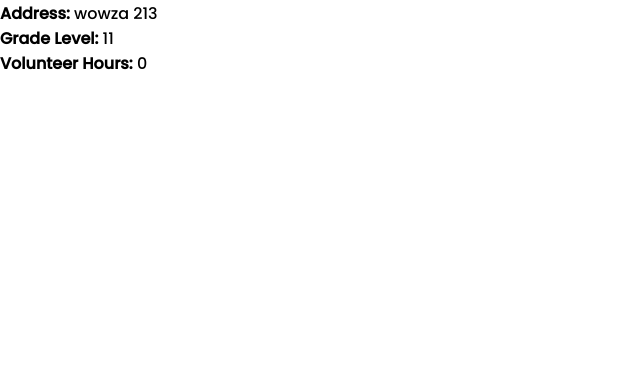
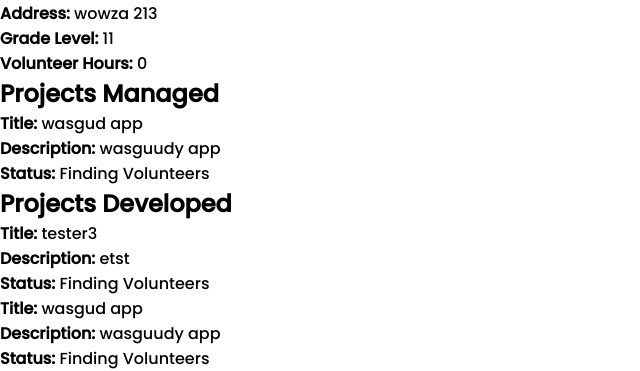
Before and after one commit to Mahasvin24/TechXelerate-LaunchLink, a Django app: page /accounts/volunteers/3 in a window 1280 px wide. Shown: the part 909-1280 px from the top of the page, without its empty margins (0-640 px from the left). Before the commit the page ends 979 px from the top, so only its background shows below. Run offline with Django 4.2, Linux system fonts and the light colour scheme; data comes from the database, SQL or seed files in the repository; both versions use the stored data as it was after the commit; some libraries are stand-ins or nearby versions.

Commit message:
more info in profiles

```diff
--- a/accounts/templates/accounts/volunteer_profile.html
+++ b/accounts/templates/accounts/volunteer_profile.html
@@ -2,7 +2,7 @@
 {% load static %}
 
 {% block body %}
-<div>
+  <div>
     <img src="{{ volunteer.user.img.url }}" alt="Volunteer Image">
   </div>
   <h1>Volunteer Details</h1>
@@ -18,4 +18,16 @@
   <!-- <p><strong>Skills:</strong> {{ volunteer.skills }}</p>
   <p><strong>Interests:</strong> {{ volunteer.interests }}</p>
   <p><strong>Availability:</strong> {{ volunteer.availability }}</p> -->
+  <h2>Projects Managed</h2>
+  {% for project in volunteer.projects_managed.all %}
+    <p><strong>Title:</strong> {{ project.project_request.title }}</p>
+    <p><strong>Description:</strong> {{ project.project_request.description }}</p>
+    <p><strong>Status:</strong> {{ project.get_status_display }}</p>
+  {% endfor %}
+  <h2>Projects Developed</h2>
+  {% for project in volunteer.projects_developed.all %}
+    <p><strong>Title:</strong> {{ project.project_request.title }}</p>
+    <p><strong>Description:</strong> {{ project.project_request.description }}</p>
+    <p><strong>Status:</strong> {{ project.get_status_display }}</p>
+  {% endfor %}
 {% endblock body %}
--- a/accounts/views.py
+++ b/accounts/views.py
@@ -7,12 +7,20 @@ from django.contrib.auth import login, logout, authenticate
 from django.contrib.auth.forms import AuthenticationForm
 import pprint
 from django.contrib.auth.decorators import login_required
+from django.apps import apps
 
 def business_profile(request, business_id):
     if Business.objects.filter(id=business_id).exists():
         business = Business.objects.get(id=business_id)
+        tmp = [ project.project.all() for project in business.requests.all()]
+
+        projects = []
+        for t in tmp:
+            for p in t:
+                projects.append(p)
         context = {
             'business' : business,
+            'projects' : projects,
         }
         return render(request, 'accounts/business_profile.html', context)
     else:
--- a/projects/models.py
+++ b/projects/models.py
@@ -16,7 +16,7 @@ class ProjectRequest(models.Model):
     created = models.DateTimeField(auto_now_add=True)
     updated = models.DateTimeField(auto_now=True)
     is_business = models.BooleanField(default=False)
-    business = models.ForeignKey('accounts.Business', on_delete=models.CASCADE, null=True, related_name='requests', default=None)
+    business = models.ForeignKey('accounts.Business', on_delete=models.CASCADE, null=True, related_name='requests', default=None, blank=True)
     client = models.ForeignKey('accounts.Client', on_delete=models.CASCADE, null=True, related_name='requests')
     slug = models.SlugField()
     status = models.CharField(max_length=100, choices=request_status, default=PENDING)
```
Also changed, not shown: accounts/templates/accounts/business_profile.html (+9 -0 lines), accounts/templates/accounts/client_profile.html (+12 -0 lines), db.sqlite3, projects/migrations/0004_alter_projectrequest_business.py (added).
